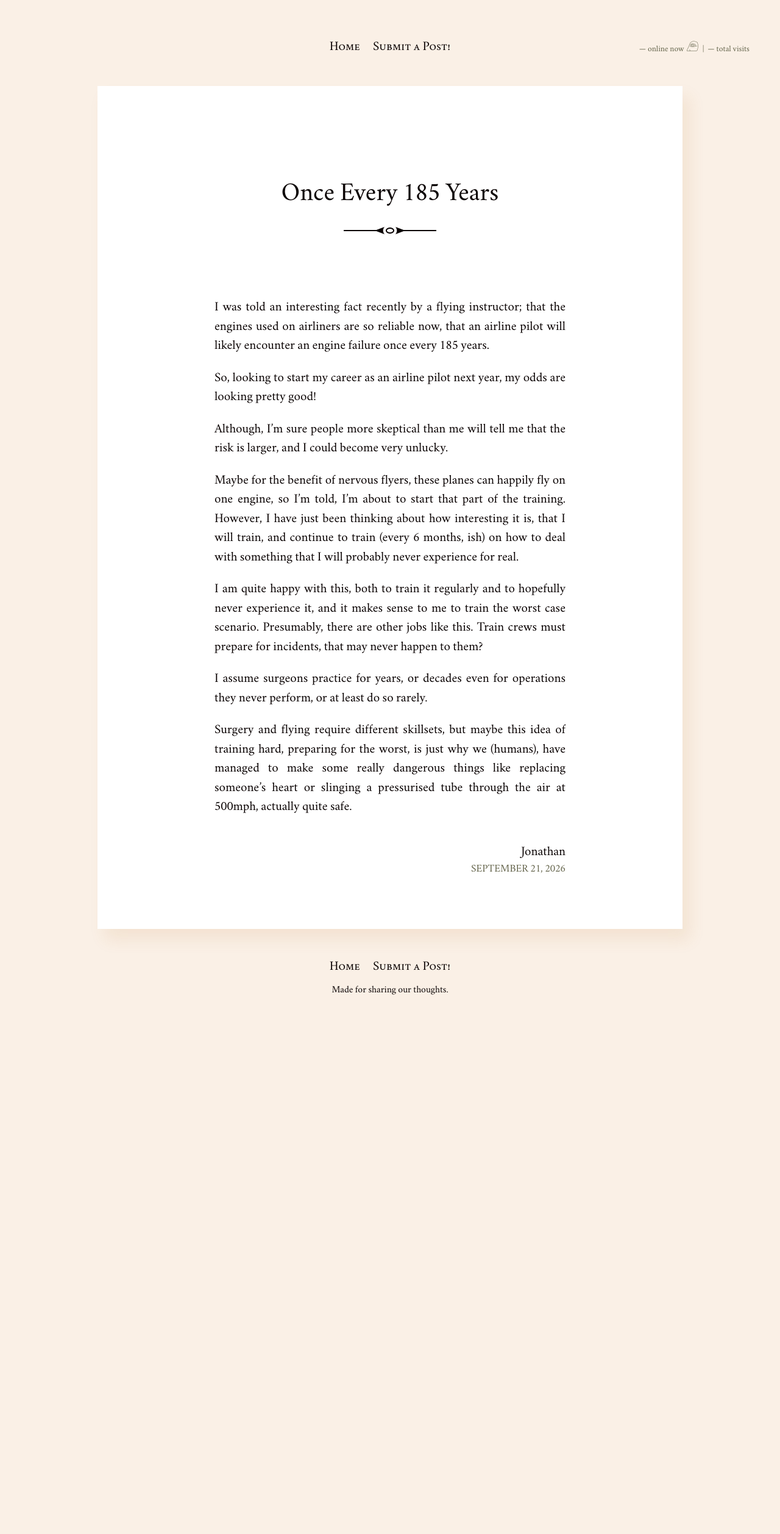
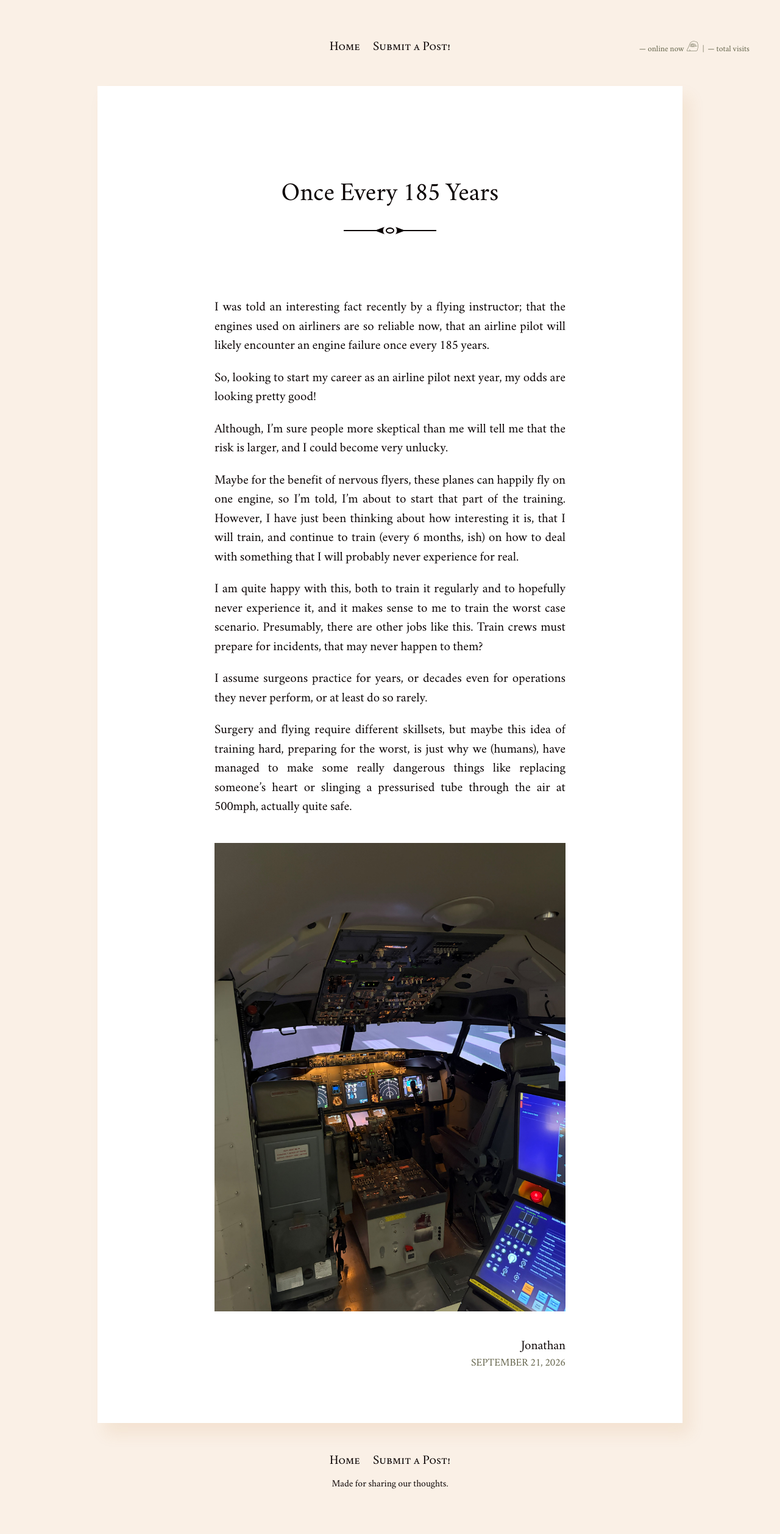
Before and after one commit to batterypointwriting/batterypointwriting.github.io, a Jekyll site: the page built from _posts/2026-09-21-Once-Every-185-Years.md, in a window 1280 px wide. Shown: the whole page at 61% size. Built offline with Jekyll 4.4.1, drawn with Linux system fonts in a browser that asks for light colours; before the commit the page ends 1705 px from its top, so only the background shows below that.

Commit message:
Update 2026-09-21-Once-Every-185-Years.md

```diff
--- a/_posts/2026-09-21-Once-Every-185-Years.md
+++ b/_posts/2026-09-21-Once-Every-185-Years.md
@@ -17,3 +17,6 @@ I am quite happy with this, both to train it regularly and to hopefully never ex
 I assume surgeons practice for years, or decades even for operations they never perform, or at least do so rarely.
 
 Surgery and flying require different skillsets, but maybe this idea of training hard, preparing for the worst, is just why we (humans), have managed to make some really dangerous things like replacing someone's heart or slinging a pressurised tube through the air at 500mph, actually quite safe.
+
+
+![photo of cockpit](/assets/images/cockpit.jpg)
```
